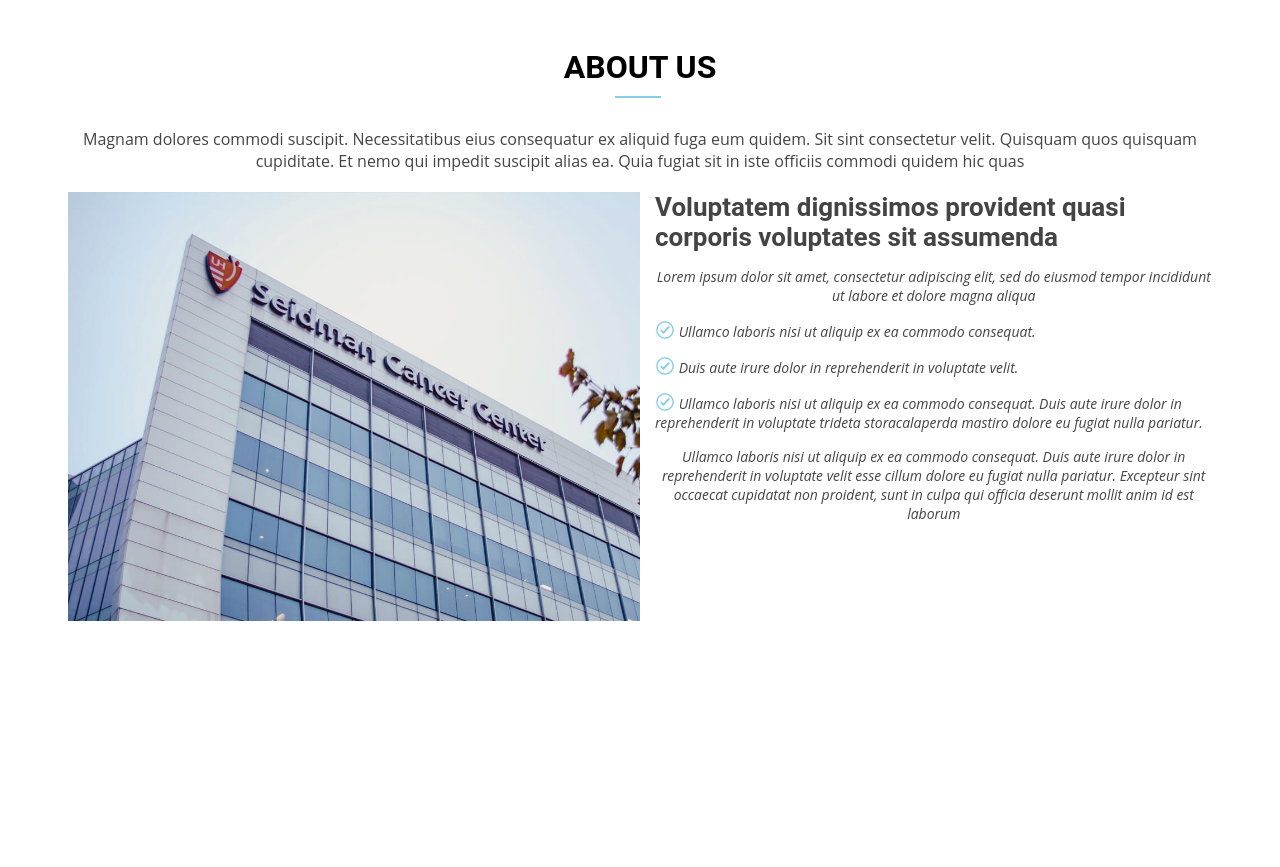
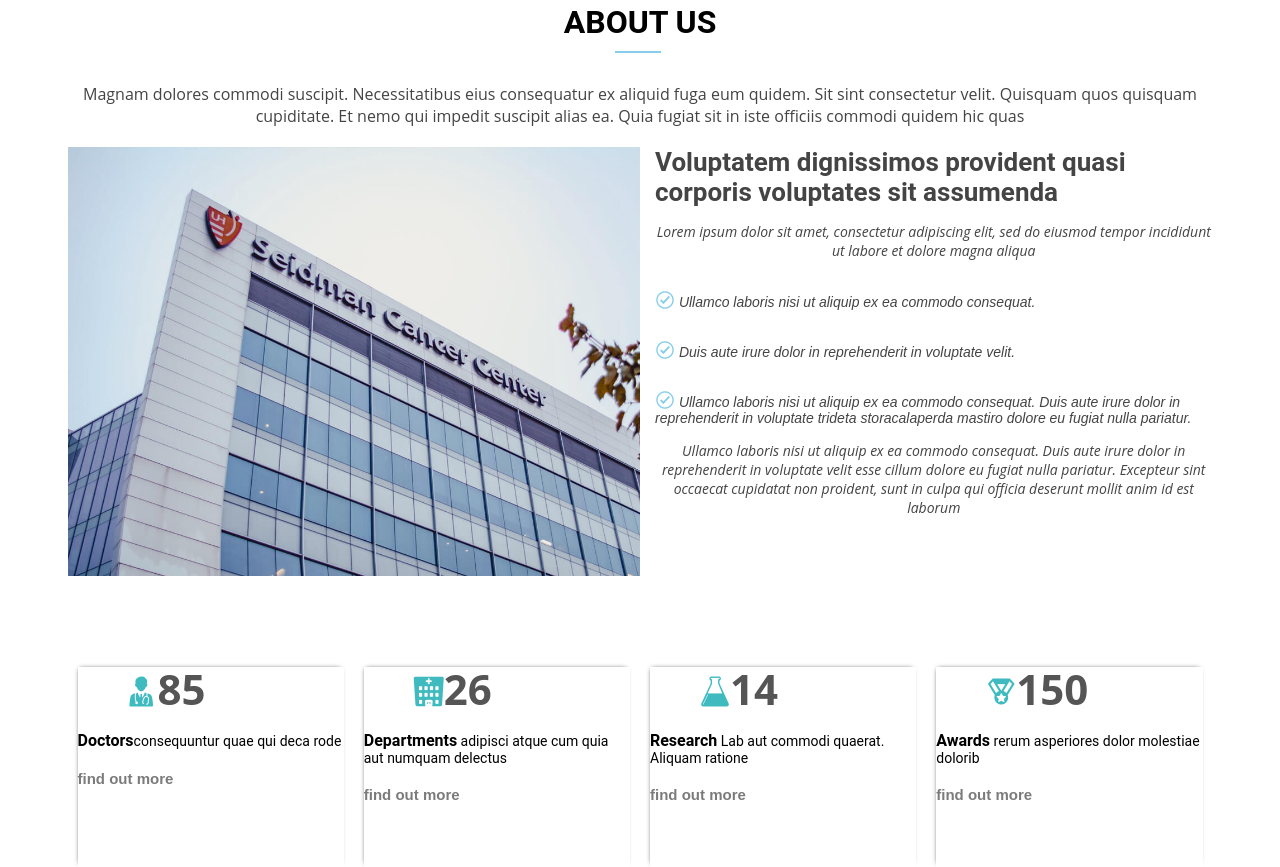
Before and after one commit to manikandan2704/project-1, a plain HTML site: page index.html in a window 1280 px wide. Shown: the part 1271-2138 px from the top of the page. Before the commit the page ends 1896 px from the top, so only its background shows below. Drawn offline with Linux system fonts and the light colour scheme.

Commit message:
add new file

```diff
--- a/css/main.css
+++ b/css/main.css
@@ -7,6 +7,7 @@
 
 .container{
     width: 1175px;
+	height:auto;
     margin-left: auto;
     margin-right: auto;
     padding-left: 15px;
@@ -66,7 +67,7 @@ margin-top: -21px;
     background: rgba(255, 255, 255, 0.9);
     padding-top: 30px;
     padding-bottom: 30px;
-    margin-bottom: 50px;
+    margin-bottom: 5px;
 }
 .banner .banner-image{
 	background-image:url(../slide-3.jpg);
@@ -81,8 +82,6 @@ margin-top: -21px;
 	font-family:sans-serif;
 
 }
-
-
 .banner-1{
 	position:relative;
 	text-align: center;
@@ -94,7 +93,6 @@ margin-top: -21px;
 	background-color:#fff;
 	box-shadow: 0px -4px skyblue;
 }
-
 .banner-1 h1{
 	color: #2f2f2f;
     margin-bottom: 20px;
@@ -124,7 +122,6 @@ margin-top: -21px;
 .content-flex{
 	padding-top: 300px ;
 	padding-bottom:100px;
-
 }
 .content{
 	display:flex;
@@ -255,6 +252,59 @@ margin-top: -21px;
 		text-align:left;
 	}
 	.paragraph p{
+		text-align:left;
+		margin-top:30px;
+		font-family: sans-serif;
+        color: #444444;
+	}
 
-		text-align:left;
+
+
+
+	.details{
+		display:flex;
+		margin-top:340px;
+		height:auto;
+		padding-top:80px;
+
 	}
+	.details-1{
+		width:25%;
+		height:200px;
+		box-shadow:-1px -1px 5px -3px;
+		margin-left:10px;
+		margin-right:10px;
+		color:#
+	}
+	.details-1 h3{
+		margin-top:10px;
+		font-size: 42px;
+        line-height: 24px;
+        display: block;
+        font-weight: 700;
+        color: #555555;
+        margin-left: 50px;
+		margin-right:20px;
+		font-family: "Open Sans", sans-serif;
+	}
+	.details-1 h3 i{
+		display: block;
+    font-size: 30px;
+    color: #3fbbc0;
+    float: left;
+	}
+	.details p {
+      padding: 30px 0 0 0;
+      margin: 0;
+      font-family: "Roboto", sans-serif;
+      font-size: 14px;
+	}
+	.details a{
+       font-weight: 600;
+       display: block;
+       margin-top: 20px;
+       color: #7b7b7b;
+       font-size: 15px;
+       font-family: "Poppins", sans-serif;
+	   text-decoration: none;
+	}
--- a/index.html
+++ b/index.html
@@ -10,8 +10,6 @@
 	<link rel="stylesheet" href="css/icofont.min.css">
 </head>
 <style>
-
-
 </style>
 <body>
 
@@ -49,9 +47,10 @@
 
 <section class="banner-flex">
 <section class="container">
+
 <div class="banner">
+
 <div class="banner-image"></div>
-
 <div class="banner-1">
        <h1>sequi ea ut et est quaerat</h1>
        <p>Ut velit est quam dolor ad a aliquid qui aliquid. Sequi ea ut et est quaerat sequi nihil ut aliquam. Occaecati alias dolorem mollitia ut. Similique ea voluptatem. Esse doloremque accusamus repellendus deleniti vel</p>
@@ -134,6 +133,31 @@
 <section class="details-flex">
 <section class="container">
 <div class="details">
+
+<div class="details-1">
+<h3><i class="icofont-doctor"></i>  85</h3>
+<p><strong>Doctors</strong>consequuntur quae qui deca rode</p>
+<a href="find out more">find out more</a>
+</div>
+
+<div class="details-1">
+<h3><i class="icofont-hospital"></i>  26</h3>
+<p><strong>Departments</strong> adipisci atque cum quia aut numquam delectus</p>
+<a href="find out more">find out more</a>
+</div>
+
+<div class="details-1">
+<h3><i class="icofont-laboratory"></i>  14</h3>
+<p><strong>Research</strong> Lab aut commodi quaerat. Aliquam ratione</p>
+<a href="find out more">find out more</a>
+</div>
+
+<div class="details-1">
+<h3><i class="icofont-medal"></i>  150</h3>
+<p><strong>Awards</strong> rerum asperiores dolor molestiae dolorib</p>
+<a href="find out more">find out more</a>
+</div>
+
 </div>
 </section>
 </section>
```
